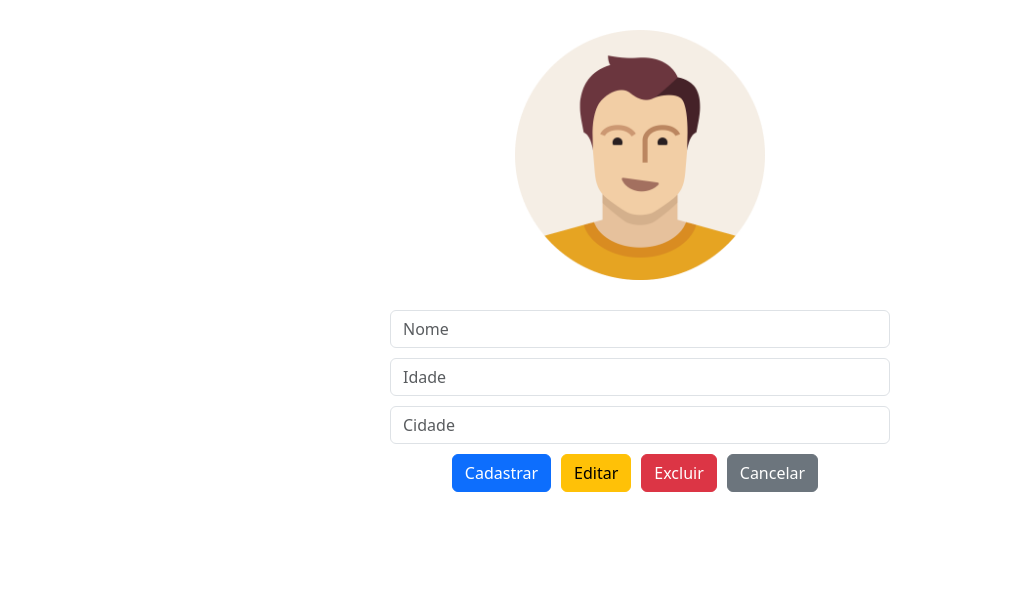
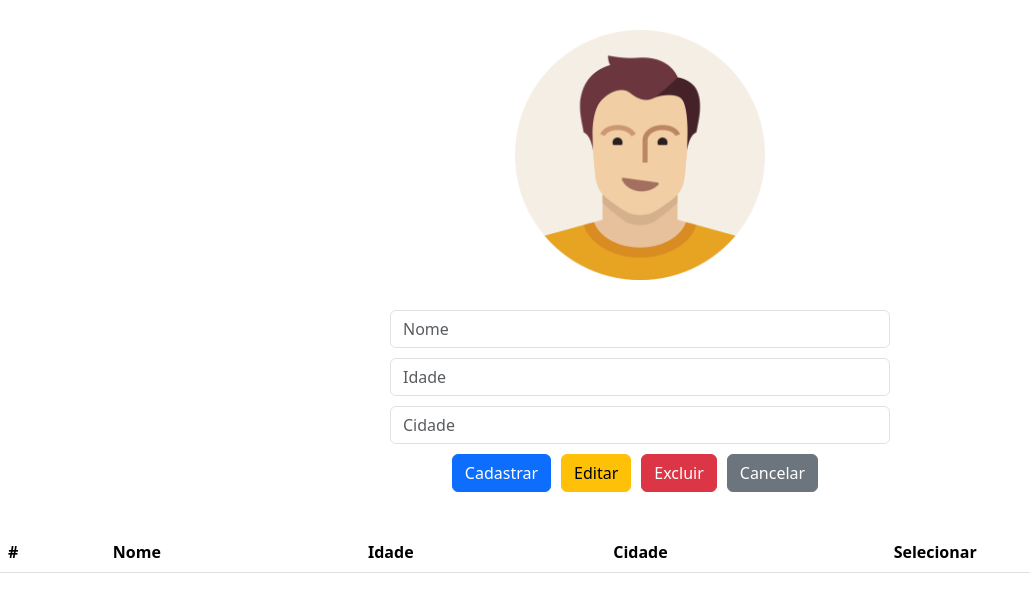
Before and after one commit to destart31/api-front, an Angular app: page / in a window 1280 px wide. Shown: the top 612 px of the page, without its empty margins (0-1030 px from the left). Built offline with nearby package versions, Linux system fonts and the light colour scheme.

Commit message:
criação da tabela de clientes

```diff
--- a/src/app/principal/principal.component.html
+++ b/src/app/principal/principal.component.html
@@ -10,3 +10,17 @@
   <input type="button" value="Excluir"   class="btn btn-danger">
   <input type="button" value="Cancelar"  class="btn btn-secondary">
 </form>
+
+
+<table class="table">
+  <thead>
+    <tr>
+      <th>#</th>
+      <th>Nome</th>
+      <th>Idade</th>
+      <th>Cidade</th>
+      <th>Selecionar</th>
+    </tr>
+  </thead>
+  <tbody></tbody>
+</table>
```
